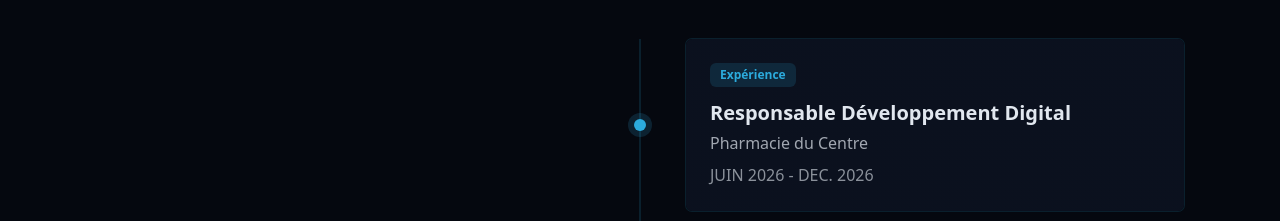
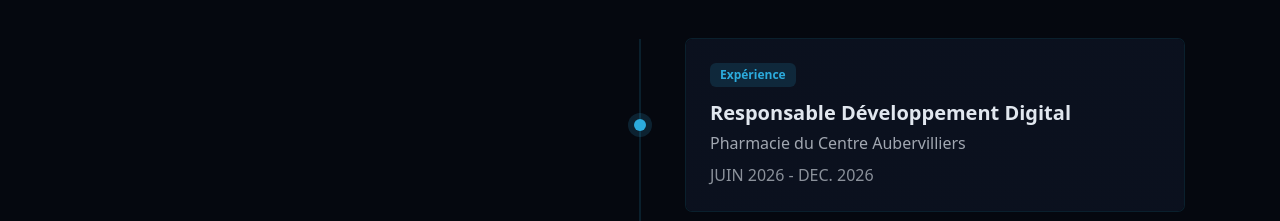
Before and after one commit to tmiafouna/portfolio-react-2026, a React (Vite) app: page / in a window 1280 px wide. Shown: the part 4840-5061 px from the top of the page. Built offline with nearby package versions, Linux system fonts and the light colour scheme.

Commit message:
experience professionnelle correction

```diff
--- a/src/components/SkillsSection.jsx
+++ b/src/components/SkillsSection.jsx
@@ -432,7 +432,7 @@ export const SkillsSection = () => {
                                       </div>
 
                                       <div className="text-sm sm:text-base text-foreground/70 mt-1">
-                                          Pharmacie du Centre
+                                          Pharmacie du Centre Aubervilliers
                                       </div>
 
                                       <div className="text-sm sm:text-base text-foreground/60 mt-2">
```
